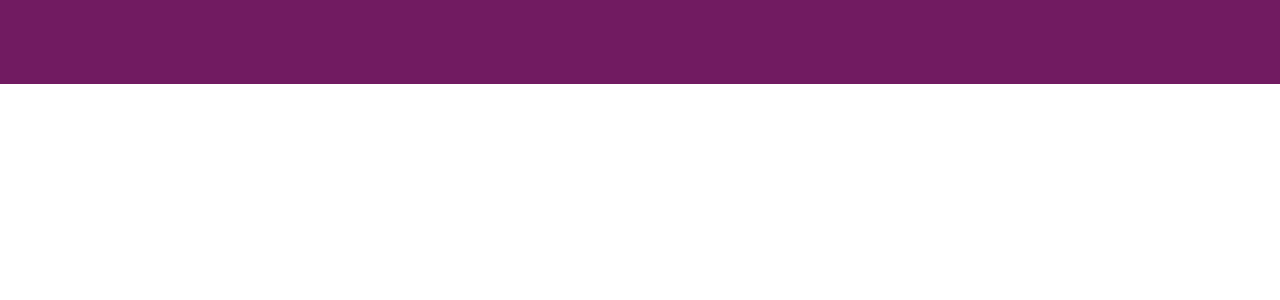
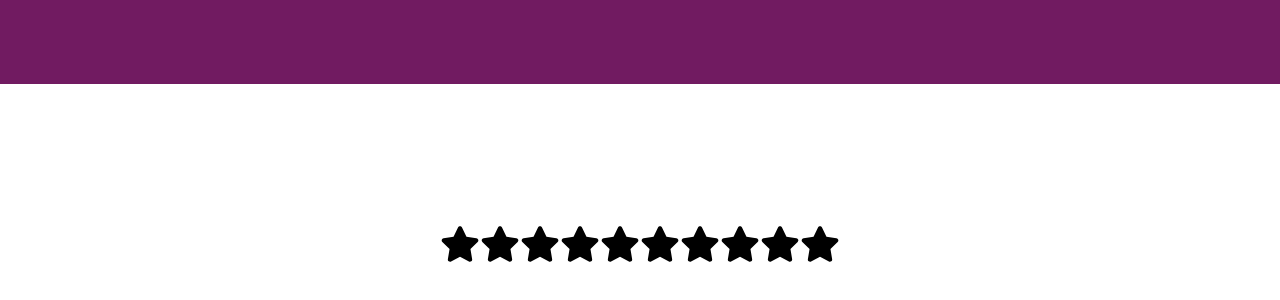
Before and after one commit to amshamim99/react-projects-25, a React (Vite) app: page / in a window 1280 px wide. Shown: the part 1516-1816 px from the top of the page. Before the commit the page ends 1600 px from the top, so only its background shows below. Built offline with nearby package versions, Linux system fonts and the light colour scheme.

Commit message:
create star rating

```diff
--- a/package.json
+++ b/package.json
@@ -13,6 +13,7 @@
     "@tailwindcss/vite": "^4.1.7",
     "react": "^19.1.0",
     "react-dom": "^19.1.0",
+    "react-icons": "^5.5.0",
     "tailwindcss": "^4.1.7"
   },
   "devDependencies": {
--- a/src/App.jsx
+++ b/src/App.jsx
@@ -1,12 +1,14 @@
 import React from 'react'
 import Accordion from './components/Accordion'
 import RandomColor from './components/random-color/RandomColor'
+import RattingStar from './components/ratting-star/RattingStar'
 
 const App = () => {
   return (
     <div>
         <Accordion/>
         <RandomColor/>
+        <RattingStar/>
     </div>
 
   )
--- /dev/null
+++ b/src/components/ratting-star/RattingStar.jsx
@@ -0,0 +1,36 @@
+import React, { useState } from 'react'
+import { FaStar } from "react-icons/fa6";
+
+const RattingStar = ({ noOfStars = 10 }) => {
+    const [rating, setRating] = useState(0);
+    const [hover, setHover] = useState(0);
+
+    function handleClick(getCurrentIndex) {
+        setRating(getCurrentIndex)
+    }
+    function handleMouseEnter(getCurrentIndex) {
+        setHover(getCurrentIndex)
+    }
+    function handleMouseLeave() {
+        setHover(rating)
+    }
+    return (
+        <div className='flex justify-center items-center h-80'>
+            {
+                [...Array(noOfStars)].map((_, index) => {
+                    index += 1
+                    return <FaStar
+                        key={index}
+                        className={index <= (hover || rating) ? "active" : "inactive"}
+                        onClick={() => handleClick(index)}
+                        onMouseMove={() => handleMouseEnter(index)}
+                        onMouseLeave={() => handleMouseLeave()}
+                        size={40}
+                    />
+                })
+            }
+        </div>
+    )
+}
+
+export default RattingStar
--- a/src/index.css
+++ b/src/index.css
@@ -1 +1,10 @@
 @import "tailwindcss";
+
+/* star-rating-hover-color */
+.active{
+    color: #fff700;
+}
+.inactive{
+    color: #000;
+}
+/* star-rating-hover-color end */
```
Also changed, not shown: 1 other file (tests, documents, lock files or other folders).
